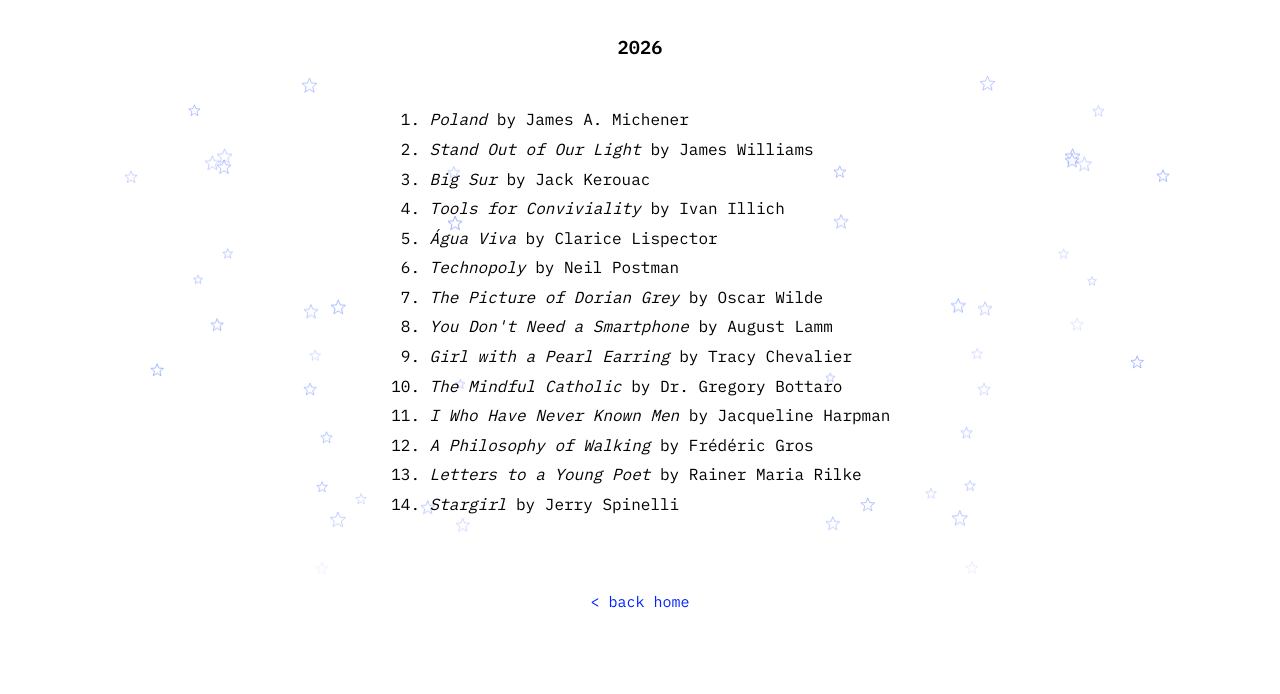
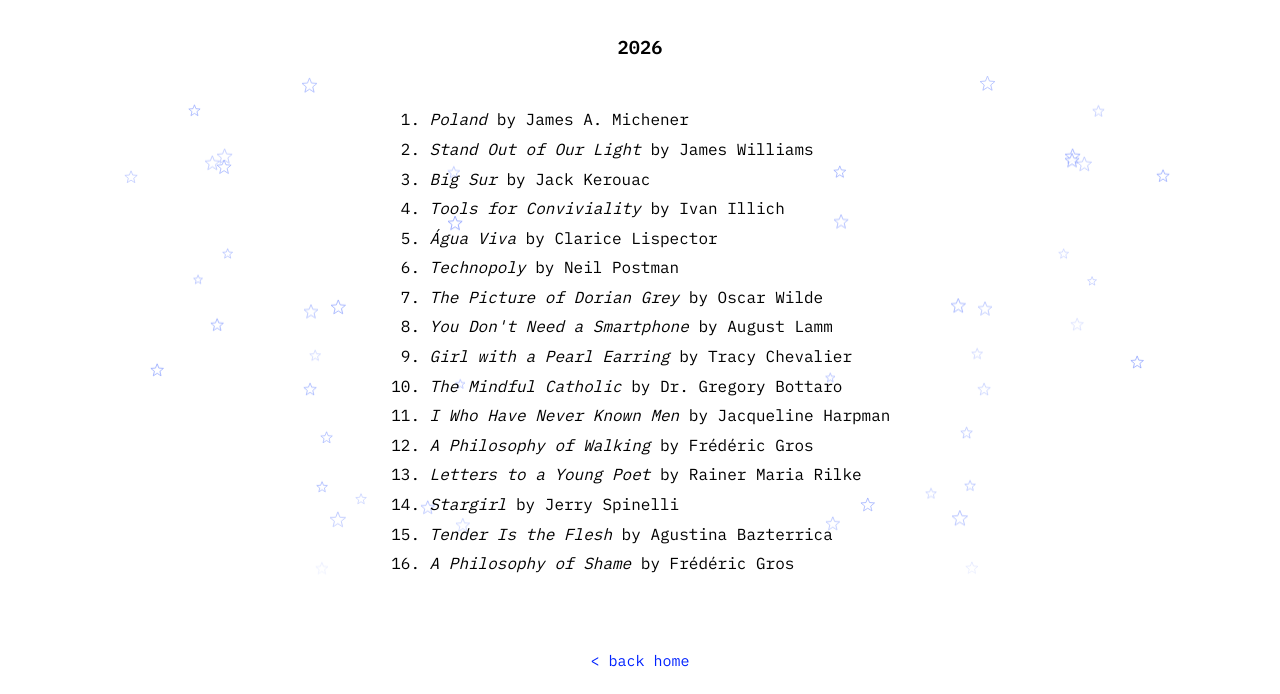
Before and after one commit to ellesnotes/ellesnotes.github.io, a plain HTML site: page books.html in a window 1280 px wide. Shown: the part 109-803 px from the top of the page. Drawn offline with Linux system fonts and the light colour scheme.

Commit message:
Add two new book entries to the list

```diff
--- a/books.html
+++ b/books.html
@@ -29,6 +29,8 @@
   <li><i>A Philosophy of Walking</i> by Frédéric Gros</li>
   <li><i>Letters to a Young Poet</i> by Rainer Maria Rilke</li>
   <li><i>Stargirl</i> by Jerry Spinelli</li>
+  <li><i>Tender Is the Flesh</i> by Agustina Bazterrica</li>
+  <li><i>A Philosophy of Shame</i> by Frédéric Gros</li>
 </ol>
 <br>
 <div class="links">
```
